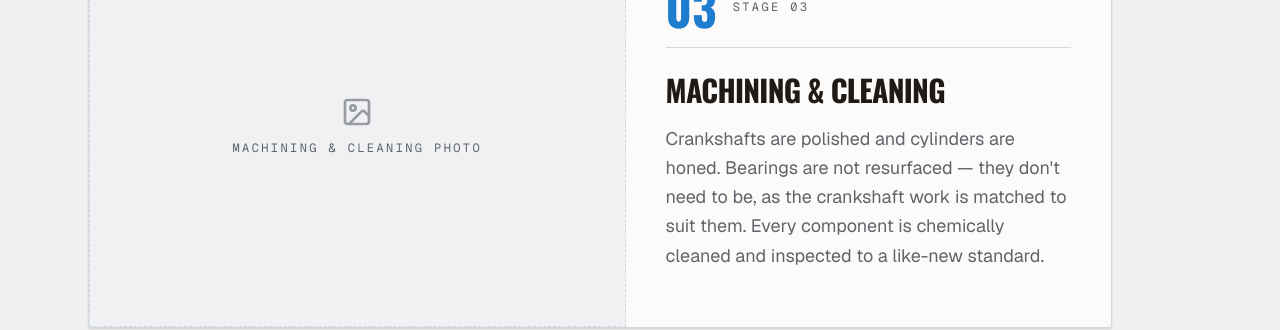
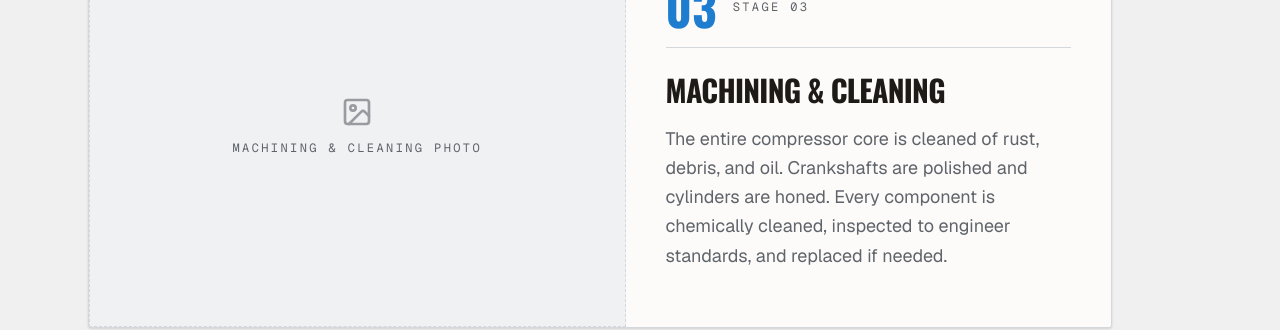
Before and after one commit to consideredthis/hvac, a Next.js app: page / in a window 1280 px wide. Shown: the part 3220-3550 px from the top of the page. Built offline with nearby package versions, Linux system fonts and the light colour scheme.

Commit message:
feat: update process description for machining and cleaning stage
Revised the detailed description of the machining and cleaning process for better clarity and accuracy.

Co-authored-by: consideredthis <6036625+consideredthis@users.noreply.github.com>

```diff
--- a/components/process-section.tsx
+++ b/components/process-section.tsx
@@ -16,7 +16,7 @@ const STAGES = [
   {
     step: "03",
     title: "Machining & Cleaning",
-    body: "Crankshafts are polished and cylinders are honed. Bearings are not resurfaced — they don't need to be, as the crankshaft work is matched to suit them. Every component is chemically cleaned and inspected to a like-new standard.",
+    body: "The entire compressor core is cleaned of rust, debris, and oil. Crankshafts are polished and cylinders are honed. Every component is chemically cleaned, inspected to engineer standards, and replaced if needed.",
   },
   {
     step: "04",
```
